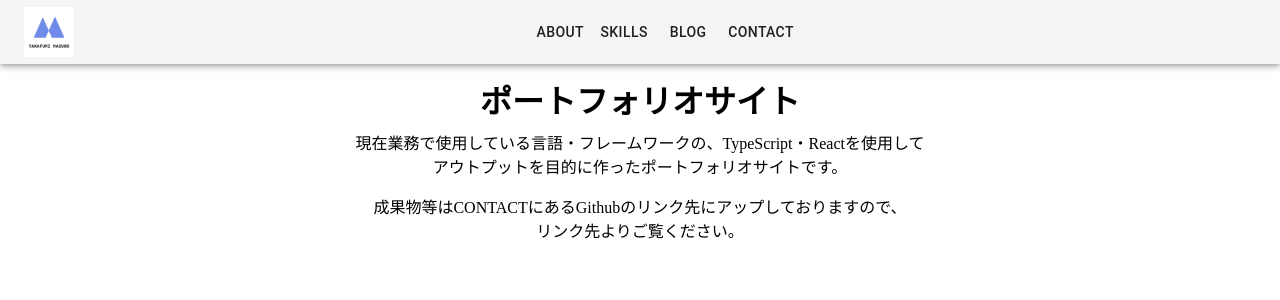
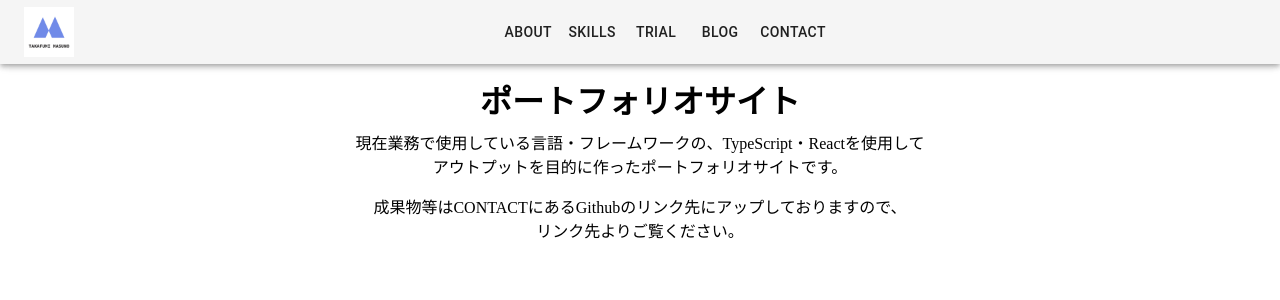
Before and after one commit to takafumi-masuno/portfolio-site, a React (Create React App) app: page / in a window 1280 px wide. Shown: the top 300 px of the page. Built offline with nearby package versions, Linux system fonts and the light colour scheme.

Commit message:
feat(trial): ライブラリ・コードお試し用のページ追加

```diff
--- a/src/components/Navbar.tsx
+++ b/src/components/Navbar.tsx
@@ -55,6 +55,15 @@ const Navbar = () => {
             >
               <Button color="inherit">SKILLS</Button>
             </Link>
+            <Link
+              to="/trial"
+              style={{
+                textDecoration: "none",
+                color: "inherit",
+              }}
+            >
+              <Button color="inherit">TRIAL</Button>
+            </Link>
             <a
               href="https://masu-no-blog.com/"
               target="_blank"
--- /dev/null
+++ b/src/components/Trial.tsx
@@ -0,0 +1,17 @@
+import { Box, Text } from "rebass";
+import { StyledBox } from "./Home";
+
+const Trial = () => {
+  return (
+    <Box>
+      <StyledBox p={1}>
+        <Text as="h1">トライアル</Text>
+      </StyledBox>
+      <StyledBox p={1}>
+        試したいライブラリやコードなどを表示するページ
+      </StyledBox>
+    </Box>
+  );
+};
+
+export default Trial;
```
Also changed, not shown: src/store/index.ts (added, +13 -0 lines), 1 other file (tests, documents, lock files or other folders).
